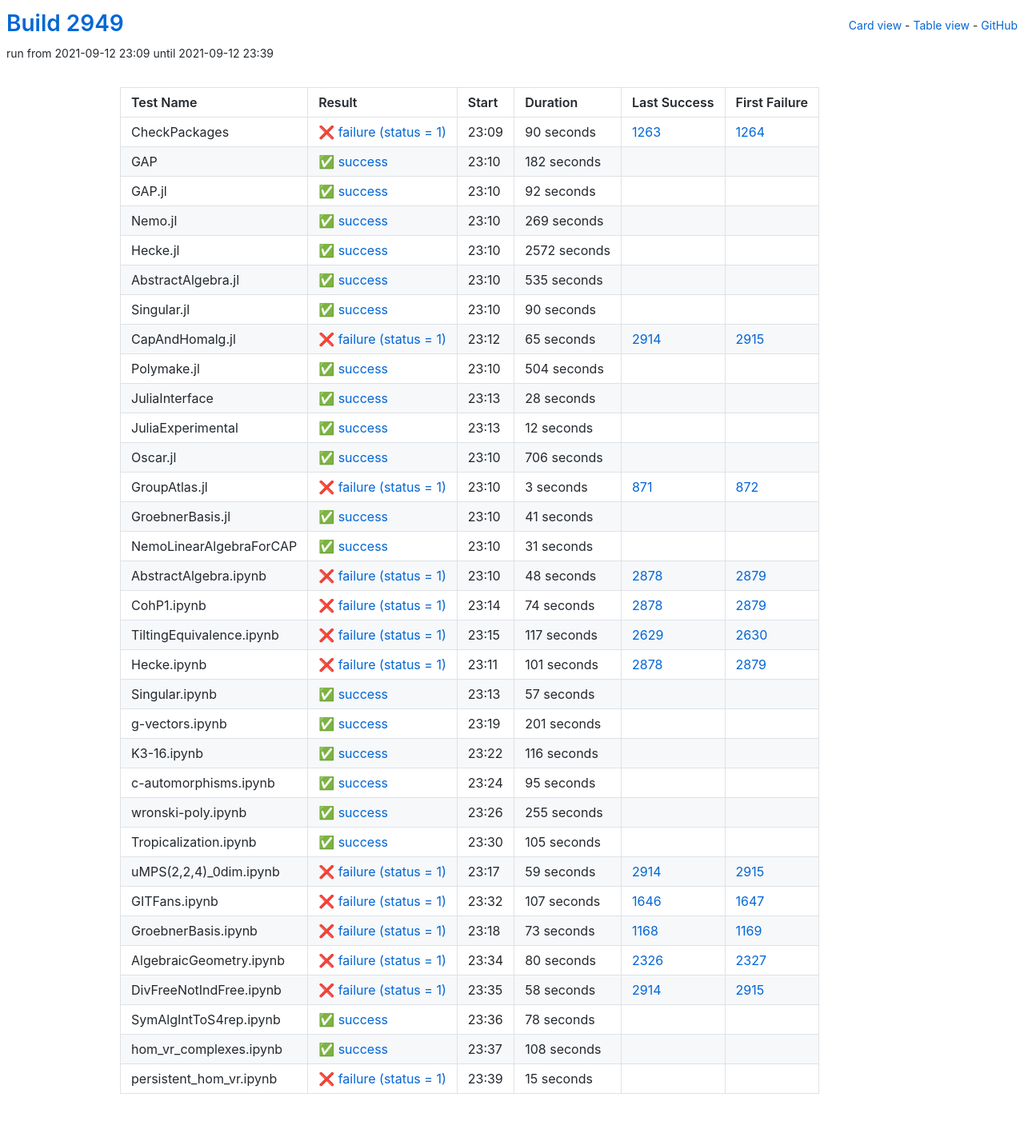
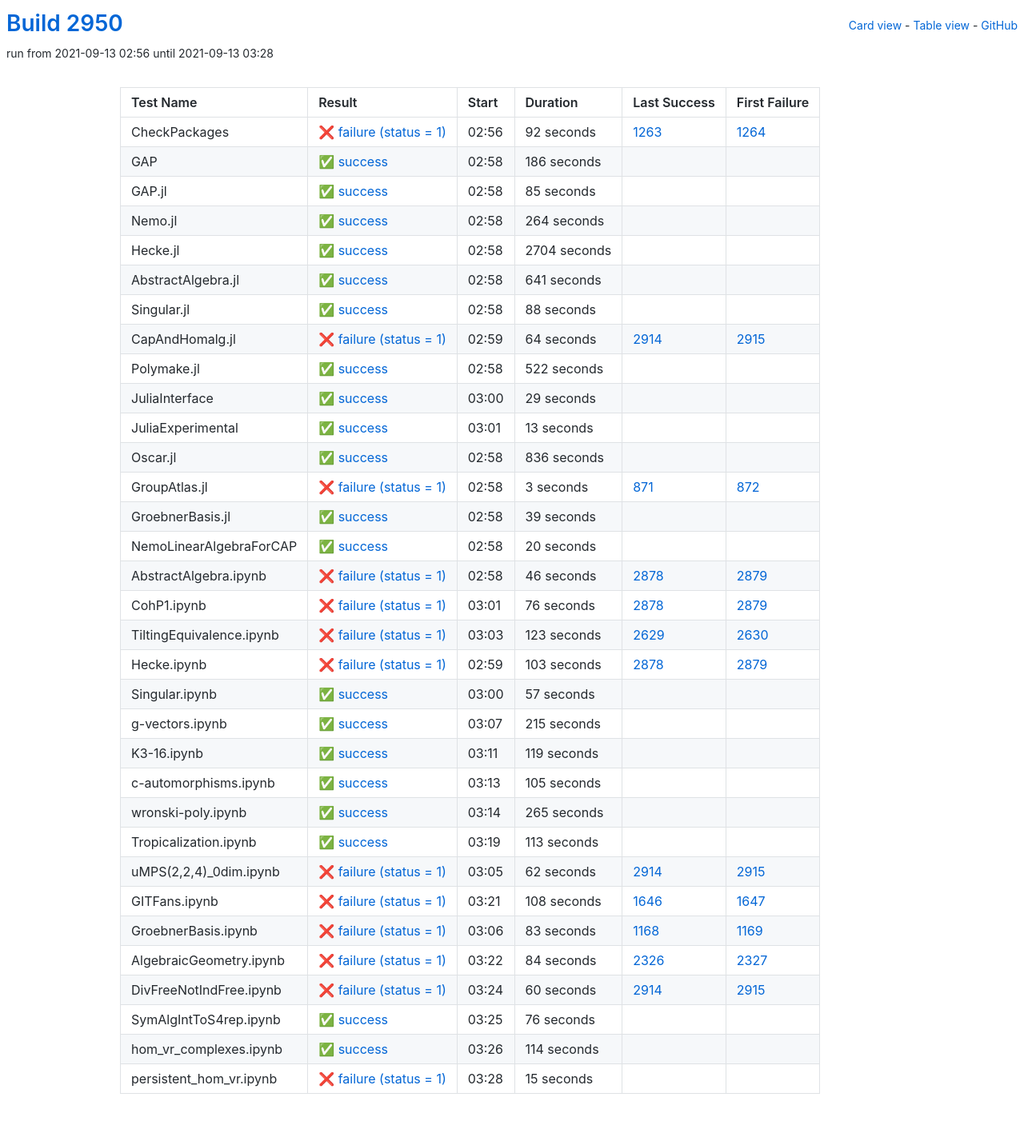
Before and after one commit to oscar-system/oscar-ci-status-stable, a Jekyll site: the page built from table.html, in a window 1280 px wide. Shown: the whole page at 80% size. Built offline with Jekyll 4.4.1, drawn with Linux system fonts in a browser that asks for light colours.

Commit message:
Build #2950

```diff
--- a/_data/ci.yml
+++ b/_data/ci.yml
@@ -1,6 +1,6 @@
 ---
-build: 2949
-build_url: https://oscarci.mathematik.uni-kl.de/job/oscar-stable/2949/
+build: 2950
+build_url: https://oscarci.mathematik.uni-kl.de/job/oscar-stable/2950/
 job: oscar-stable
 organization: oscar-system
 repo: oscar-ci-status-stable
@@ -8,152 +8,152 @@ repourl: https://github.com/oscar-system/oscar-ci-status-stable
 tests:
 - name: CheckPackages
   id: checkpackages
-  log: https://oscarci.mathematik.uni-kl.de/job/oscar-stable/2949/artifact/logs/build-2949/CheckPackages.log
-  start: 2021-09-12 23:09
+  log: https://oscarci.mathematik.uni-kl.de/job/oscar-stable/2950/artifact/logs/build-2950/CheckPackages.log
+  start: 2021-09-13 02:56
   success: false
   exitcode: 1
   status: failure
-  duration: 90
+  duration: 92
   last_success: 1263
   last_success_url: https://oscarci.mathematik.uni-kl.de/job/oscar-stable/1263/
   first_failure: 1264
   first_failure_url: https://oscarci.mathematik.uni-kl.de/job/oscar-stable/1264/
 - name: GAP
   id: gap
-  log: https://oscarci.mathematik.uni-kl.de/job/oscar-stable/2949/artifact/logs/build-2949/GAP.log
-  start: 2021-09-12 23:10
+  log: https://oscarci.mathematik.uni-kl.de/job/oscar-stable/2950/artifact/logs/build-2950/GAP.log
+  start: 2021-09-13 02:58
   success: true
   exitcode: 0
   status: success
-  duration: 182
+  duration: 186
   last_success: false
   last_success_url:
   first_failure: false
   first_failure_url:
 - name: GAP.jl
   id: gap-jl
-  log: https://oscarci.mathematik.uni-kl.de/job/oscar-stable/2949/artifact/logs/build-2949/GAP.jl.log
-  start: 2021-09-12 23:10
+  log: https://oscarci.mathematik.uni-kl.de/job/oscar-stable/2950/artifact/logs/build-2950/GAP.jl.log
+  start: 2021-09-13 02:58
   success: true
   exitcode: 0
   status: success
-  duration: 92
+  duration: 85
   last_success: false
   last_success_url:
   first_failure: false
   first_failure_url:
 - name: Nemo.jl
   id: nemo-jl
-  log: https://oscarci.mathematik.uni-kl.de/job/oscar-stable/2949/artifact/logs/build-2949/Nemo.jl.log
-  start: 2021-09-12 23:10
+  log: https://oscarci.mathematik.uni-kl.de/job/oscar-stable/2950/artifact/logs/build-2950/Nemo.jl.log
+  start: 2021-09-13 02:58
   success: true
   exitcode: 0
   status: success
-  duration: 269
+  duration: 264
   last_success: false
   last_success_url:
   first_failure: false
   first_failure_url:
 - name: Hecke.jl
   id: hecke-jl
-  log: https://oscarci.mathematik.uni-kl.de/job/oscar-stable/2949/artifact/logs/build-2949/Hecke.jl.log
-  start: 2021-09-12 23:10
+  log: https://oscarci.mathematik.uni-kl.de/job/oscar-stable/2950/artifact/logs/build-2950/Hecke.jl.log
+  start: 2021-09-13 02:58
   success: true
   exitcode: 0
   status: success
-  duration: 2572
+  duration: 2704
   last_success: false
   last_success_url:
   first_failure: false
   first_failure_url:
 - name: AbstractAlgebra.jl
   id: abstractalgebra-jl
-  log: https://oscarci.mathematik.uni-kl.de/job/oscar-stable/2949/artifact/logs/build-2949/AbstractAlgebra.jl.log
-  start: 2021-09-12 23:10
+  log: https://oscarci.mathematik.uni-kl.de/job/oscar-stable/2950/artifact/logs/build-2950/AbstractAlgebra.jl.log
+  start: 2021-09-13 02:58
   success: true
   exitcode: 0
   status: success
-  duration: 535
+  duration: 641
   last_success: false
   last_success_url:
   first_failure: false
   first_failure_url:
 - name: Singular.jl
   id: singular-jl
-  log: https://oscarci.mathematik.uni-kl.de/job/oscar-stable/2949/artifact/logs/build-2949/Singular.jl.log
-  start: 2021-09-12 23:10
+  log: https://oscarci.mathematik.uni-kl.de/job/oscar-stable/2950/artifact/logs/build-2950/Singular.jl.log
+  start: 2021-09-13 02:58
   success: true
   exitcode: 0
   status: success
-  duration: 90
+  duration: 88
   last_success: false
   last_success_url:
   first_failure: false
   first_failure_url:
 - name: CapAndHomalg.jl
   id: capandhomalg-jl
-  log: https://oscarci.mathematik.uni-kl.de/job/oscar-stable/2949/artifact/logs/build-2949/CapAndHomalg.jl.log
-  start: 2021-09-12 23:12
+  log: https://oscarci.mathematik.uni-kl.de/job/oscar-stable/2950/artifact/logs/build-2950/CapAndHomalg.jl.log
+  start: 2021-09-13 02:59
   success: false
   exitcode: 1
   status: failure
-  duration: 65
+  duration: 64
   last_success: 2914
   last_success_url: https://oscarci.mathematik.uni-kl.de/job/oscar-stable/2914/
   first_failure: 2915
   first_failure_url: https://oscarci.mathematik.uni-kl.de/job/oscar-stable/2915/
 - name: Polymake.jl
   id: polymake-jl
-  log: https://oscarci.mathematik.uni-kl.de/job/oscar-stable/2949/artifact/logs/build-2949/Polymake.jl.log
-  start: 2021-09-12 23:10
+  log: https://oscarci.mathematik.uni-kl.de/job/oscar-stable/2950/artifact/logs/build-2950/Polymake.jl.log
+  start: 2021-09-13 02:58
   success: true
   exitcode: 0
   status: success
-  duration: 504
+  duration: 522
   last_success: false
   last_success_url:
   first_failure: false
   first_failure_url:
 - name: JuliaInterface
   id: juliainterface
-  log: https://oscarci.mathematik.uni-kl.de/job/oscar-stable/2949/artifact/logs/build-2949/JuliaInterface.log
-  start: 2021-09-12 23:13
+  log: https://oscarci.mathematik.uni-kl.de/job/oscar-stable/2950/artifact/logs/build-2950/JuliaInterface.log
+  start: 2021-09-13 03:00
   success: true
   exitcode: 0
   status: success
-  duration: 28
+  duration: 29
   last_success: false
   last_success_url:
   first_failure: false
   first_failure_url:
 - name: JuliaExperimental
   id: juliaexperimental
-  log: https://oscarci.mathematik.uni-kl.de/job/oscar-stable/2949/artifact/logs/build-2949/JuliaExperimental.log
-  start: 2021-09-12 23:13
+  log: https://oscarci.mathematik.uni-kl.de/job/oscar-stable/2950/artifact/logs/build-2950/JuliaExperimental.log
+  start: 2021-09-13 03:01
   success: true
   exitcode: 0
   status: success
-  duration: 12
+  duration: 13
   last_success: false
   last_success_url:
   first_failure: false
   first_failure_url:
 - name: Oscar.jl
   id: oscar-jl
-  log: https://oscarci.mathematik.uni-kl.de/job/oscar-stable/2949/artifact/logs/build-2949/Oscar.jl.log
-  start: 2021-09-12 23:10
+  log: https://oscarci.mathematik.uni-kl.de/job/oscar-stable/2950/artifact/logs/build-2950/Oscar.jl.log
+  start: 2021-09-13 02:58
   success: true
   exitcode: 0
   status: success
-  duration: 706
+  duration: 836
   last_success: false
   last_success_url:
   first_failure: false
   first_failure_url:
 - name: GroupAtlas.jl
   id: groupatlas-jl
-  log: https://oscarci.mathematik.uni-kl.de/job/oscar-stable/2949/artifact/logs/build-2949/GroupAtlas.jl.log
-  start: 2021-09-12 23:10
+  log: https://oscarci.mathematik.uni-kl.de/job/oscar-stable/2950/artifact/logs/build-2950/GroupAtlas.jl.log
+  start: 2021-09-13 02:58
   success: false
   exitcode: 1
   status: failure
@@ -164,80 +164,80 @@ tests:
   first_failure_url: https://oscarci.mathematik.uni-kl.de/job/oscar-stable/872/
 - name: GroebnerBasis.jl
   id: groebnerbasis-jl
-  log: https://oscarci.mathematik.uni-kl.de/job/oscar-stable/2949/artifact/logs/build-2949/GroebnerBasis.jl.log
-  start: 2021-09-12 23:10
+  log: https://oscarci.mathematik.uni-kl.de/job/oscar-stable/2950/artifact/logs/build-2950/GroebnerBasis.jl.log
+  start: 2021-09-13 02:58
   success: true
   exitcode: 0
   status: success
-  duration: 41
+  duration: 39
   last_success: false
   last_success_url:
   first_failure: false
   first_failure_url:
 - name: NemoLinearAlgebraForCAP
   id: nemolinearalgebraforcap
-  log: https://oscarci.mathematik.uni-kl.de/job/oscar-stable/2949/artifact/logs/build-2949/NemoLinearAlgebraForCAP.log
-  start: 2021-09-12 23:10
+  log: https://oscarci.mathematik.uni-kl.de/job/oscar-stable/2950/artifact/logs/build-2950/NemoLinearAlgebraForCAP.log
+  start: 2021-09-13 02:58
   success: true
   exitcode: 0
   status: success
-  duration: 31
+  duration: 20
   last_success: false
   last_success_url:
   first_failure: false
   first_failure_url:
 - name: AbstractAlgebra.ipynb
   id: abstractalgebra-ipynb
-  log: https://oscarci.mathematik.uni-kl.de/job/oscar-stable/2949/artifact/logs/build-2949/AbstractAlgebra.ipynb.log
-  start: 2021-09-12 23:10
+  log: https://oscarci.mathematik.uni-kl.de/job/oscar-stable/2950/artifact/logs/build-2950/AbstractAlgebra.ipynb.log
+  start: 2021-09-13 02:58
   success: false
   exitcode: 1
   status: failure
-  duration: 48
+  duration: 46
   last_success: 2878
   last_success_url: https://oscarci.mathematik.uni-kl.de/job/oscar-stable/2878/
   first_failure: 2879
   first_failure_url: https://oscarci.mathematik.uni-kl.de/job/oscar-stable/2879/
 - name: CohP1.ipynb
   id: cohp1-ipynb
-  log: https://oscarci.mathematik.uni-kl.de/job/oscar-stable/2949/artifact/logs/build-2949/CohP1.ipynb.log
-  start: 2021-09-12 23:14
+  log: https://oscarci.mathematik.uni-kl.de/job/oscar-stable/2950/artifact/logs/build-2950/CohP1.ipynb.log
+  start: 2021-09-13 03:01
   success: false
   exitcode: 1
   status: failure
-  duration: 74
+  duration: 76
   last_success: 2878
   last_success_url: https://oscarci.mathematik.uni-kl.de/job/oscar-stable/2878/
   first_failure: 2879
   first_failure_url: https://oscarci.mathematik.uni-kl.de/job/oscar-stable/2879/
 - name: TiltingEquivalence.ipynb
   id: tiltingequivalence-ipynb
-  log: https://oscarci.mathematik.uni-kl.de/job/oscar-stable/2949/artifact/logs/build-2949/TiltingEquivalence.ipynb.log
-  start: 2021-09-12 23:15
+  log: https://oscarci.mathematik.uni-kl.de/job/oscar-stable/2950/artifact/logs/build-2950/TiltingEquivalence.ipynb.log
+  start: 2021-09-13 03:03
   success: false
   exitcode: 1
   status: failure
-  duration: 117
+  duration: 123
   last_success: 2629
   last_success_url: https://oscarci.mathematik.uni-kl.de/job/oscar-stable/2629/
   first_failure: 2630
   first_failure_url: https://oscarci.mathematik.uni-kl.de/job/oscar-stable/2630/
 - name: Hecke.ipynb
   id: hecke-ipynb
-  log: https://oscarci.mathematik.uni-kl.de/job/oscar-stable/2949/artifact/logs/build-2949/Hecke.ipynb.log
-  start: 2021-09-12 23:11
+  log: https://oscarci.mathematik.uni-kl.de/job/oscar-stable/2950/artifact/logs/build-2950/Hecke.ipynb.log
+  start: 2021-09-13 02:59
   success: false
   exitcode: 1
   status: failure
-  duration: 101
+  duration: 103
   last_success: 2878
   last_success_url: https://oscarci.mathematik.uni-kl.de/job/oscar-stable/2878/
   first_failure: 2879
   first_failure_url: https://oscarci.mathematik.uni-kl.de/job/oscar-stable/2879/
 - name: Singular.ipynb
   id: singular-ipynb
-  log: https://oscarci.mathematik.uni-kl.de/job/oscar-stable/2949/artifact/logs/build-2949/Singular.ipynb.log
-  start: 2021-09-12 23:13
+  log: https://oscarci.mathematik.uni-kl.de/job/oscar-stable/2950/artifact/logs/build-2950/Singular.ipynb.log
+  start: 2021-09-13 03:00
   success: true
   exitcode: 0
   status: success
@@ -248,56 +248,32 @@ tests:
   first_failure_url:
 - name: g-vectors.ipynb
   id: g-vectors-ipynb
-  log: https://oscarci.mathematik.uni-kl.de/job/oscar-stable/2949/artifact/logs/build-2949/g-vectors.ipynb.log
-  start: 2021-09-12 23:19
+  log: https://oscarci.mathematik.uni-kl.de/job/oscar-stable/2950/artifact/logs/build-2950/g-vectors.ipynb.log
+  start: 2021-09-13 03:07
   success: true
   exitcode: 0
   status: success
-  duration: 201
+  duration: 215
   last_success: false
   last_success_url:
   first_failure: false
   first_failure_url:
 - name: K3-16.ipynb
   id: k3-16-ipynb
-  log: https://oscarci.mathematik.uni-kl.de/job/oscar-stable/2949/artifact/logs/build-2949/K3-16.ipynb.log
-  start: 2021-09-12 23:22
+  log: https://oscarci.mathematik.uni-kl.de/job/oscar-stable/2950/artifact/logs/build-2950/K3-16.ipynb.log
+  start: 2021-09-13 03:11
   success: true
   exitcode: 0
   status: success
-  duration: 116
+  duration: 119
   last_success: false
   last_success_url:
   first_failure: false
   first_failure_url:
 - name: c-automorphisms.ipynb
   id: c-automorphisms-ipynb
-  log: https://oscarci.mathematik.uni-kl.de/job/oscar-stable/2949/artifact/logs/build-2949/c-automorphisms.ipynb.log
-  start: 2021-09-12 23:24
-  success: true
-  exitcode: 0
-  status: success
-  duration: 95
-  last_success: false
-  last_success_url:
-  first_failure: false
-  first_failure_url:
-- name: wronski-poly.ipynb
-  id: wronski-poly-ipynb
-  log: https://oscarci.mathematik.uni-kl.de/job/oscar-stable/2949/artifact/logs/build-2949/wronski-poly.ipynb.log
-  start: 2021-09-12 23:26
-  success: true
-  exitcode: 0
-  status: success
-  duration: 255
-  last_success: false
-  last_success_url:
-  first_failure: false
-  first_failure_url:
-- name: Tropicalization.ipynb
-  id: tropicalization-ipynb
-  log: https://oscarci.mathematik.uni-kl.de/job/oscar-stable/2949/artifact/logs/build-2949/Tropicalization.ipynb.log
-  start: 2021-09-12 23:30
+  log: https://oscarci.mathematik.uni-kl.de/job/oscar-stable/2950/artifact/logs/build-2950/c-automorphisms.ipynb.log
+  start: 2021-09-13 03:13
   success: true
   exitcode: 0
   status: success
@@ -306,94 +282,118 @@ tests:
   last_success_url:
   first_failure: false
   first_failure_url:
+- name: wronski-poly.ipynb
+  id: wronski-poly-ipynb
+  log: https://oscarci.mathematik.uni-kl.de/job/oscar-stable/2950/artifact/logs/build-2950/wronski-poly.ipynb.log
+  start: 2021-09-13 03:14
+  success: true
+  exitcode: 0
+  status: success
+  duration: 265
+  last_success: false
+  last_success_url:
+  first_failure: false
+  first_failure_url:
+- name: Tropicalization.ipynb
+  id: tropicalization-ipynb
+  log: https://oscarci.mathematik.uni-kl.de/job/oscar-stable/2950/artifact/logs/build-2950/Tropicalization.ipynb.log
+  start: 2021-09-13 03:19
+  success: true
+  exitcode: 0
+  status: success
+  duration: 113
+  last_success: false
+  last_success_url:
+  first_failure: false
+  first_failure_url:
 - name: uMPS(2,2,4)_0dim.ipynb
   id: umps-2-2-4-0dim-ipynb
-  log: https://oscarci.mathematik.uni-kl.de/job/oscar-stable/2949/artifact/logs/build-2949/uMPS-2-2-4-_0dim.ipynb.log
-  start: 2021-09-12 23:17
+  log: https://oscarci.mathematik.uni-kl.de/job/oscar-stable/2950/artifact/logs/build-2950/uMPS-2-2-4-_0dim.ipynb.log
+  start: 2021-09-13 03:05
   success: false
   exitcode: 1
   status: failure
-  duration: 59
+  duration: 62
   last_success: 2914
   last_success_url: https://oscarci.mathematik.uni-kl.de/job/oscar-stable/2914/
   first_failure: 2915
   first_failure_url: https://oscarci.mathematik.uni-kl.de/job/oscar-stable/2915/
 - name: GITFans.ipynb
   id: gitfans-ipynb
-  log: https://oscarci.mathematik.uni-kl.de/job/oscar-stable/2949/artifact/logs/build-2949/GITFans.ipynb.log
-  start: 2021-09-12 23:32
+  log: https://oscarci.mathematik.uni-kl.de/job/oscar-stable/2950/artifact/logs/build-2950/GITFans.ipynb.log
+  start: 2021-09-13 03:21
   success: false
   exitcode: 1
   status: failure
-  duration: 107
+  duration: 108
   last_success: 1646
   last_success_url: https://oscarci.mathematik.uni-kl.de/job/oscar-stable/1646/
   first_failure: 1647
   first_failure_url: https://oscarci.mathematik.uni-kl.de/job/oscar-stable/1647/
 - name: GroebnerBasis.ipynb
   id: groebnerbasis-ipynb
-  log: https://oscarci.mathematik.uni-kl.de/job/oscar-stable/2949/artifact/logs/build-2949/GroebnerBasis.ipynb.log
-  start: 2021-09-12 23:18
+  log: https://oscarci.mathematik.uni-kl.de/job/oscar-stable/2950/artifact/logs/build-2950/GroebnerBasis.ipynb.log
+  start: 2021-09-13 03:06
   success: false
   exitcode: 1
   status: failure
-  duration: 73
+  duration: 83
   last_success: 1168
   last_success_url: https://oscarci.mathematik.uni-kl.de/job/oscar-stable/1168/
   first_failure: 1169
   first_failure_url: https://oscarci.mathematik.uni-kl.de/job/oscar-stable/1169/
 - name: AlgebraicGeometry.ipynb
   id: algebraicgeometry-ipynb
-  log: https://oscarci.mathematik.uni-kl.de/job/oscar-stable/2949/artifact/logs/build-2949/AlgebraicGeometry.ipynb.log
-  start: 2021-09-12 23:34
+  log: https://oscarci.mathematik.uni-kl.de/job/oscar-stable/2950/artifact/logs/build-2950/AlgebraicGeometry.ipynb.log
+  start: 2021-09-13 03:22
   success: false
   exitcode: 1
   status: failure
-  duration: 80
+  duration: 84
   last_success: 2326
   last_success_url: https://oscarci.mathematik.uni-kl.de/job/oscar-stable/2326/
   first_failure: 2327
   first_failure_url: https://oscarci.mathematik.uni-kl.de/job/oscar-stable/2327/
 - name: DivFreeNotIndFree.ipynb
   id: divfreenotindfree-ipynb
-  log: https://oscarci.mathematik.uni-kl.de/job/oscar-stable/2949/artifact/logs/build-2949/DivFreeNotIndFree.ipynb.log
-  start: 2021-09-12 23:35
+  log: https://oscarci.mathematik.uni-kl.de/job/oscar-stable/2950/artifact/logs/build-2950/DivFreeNotIndFree.ipynb.log
+  start: 2021-09-13 03:24
   success: false
   exitcode: 1
   status: failure
-  duration: 58
+  duration: 60
   last_success: 2914
   last_success_url: https://oscarci.mathematik.uni-kl.de/job/oscar-stable/2914/
   first_failure: 2915
   first_failure_url: https://oscarci.mathematik.uni-kl.de/job/oscar-stable/2915/
 - name: SymAlgIntToS4rep.ipynb
   id: symalginttos4rep-ipynb
-  log: https://oscarci.mathematik.uni-kl.de/job/oscar-stable/2949/artifact/logs/build-2949/SymAlgIntToS4rep.ipynb.log
-  start: 2021-09-12 23:36
+  log: https://oscarci.mathematik.uni-kl.de/job/oscar-stable/2950/artifact/logs/build-2950/SymAlgIntToS4rep.ipynb.log
+  start: 2021-09-13 03:25
   success: true
   exitcode: 0
   status: success
-  duration: 78
+  duration: 76
   last_success: false
   last_success_url:
   first_failure: false
   first_failure_url:
 - name: hom_vr_complexes.ipynb
   id: hom-vr-complexes-ipynb
-  log: https://oscarci.mathematik.uni-kl.de/job/oscar-stable/2949/artifact/logs/build-2949/hom_vr_complexes.ipynb.log
-  start: 2021-09-12 23:37
+  log: https://oscarci.mathematik.uni-kl.de/job/oscar-stable/2950/artifact/logs/build-2950/hom_vr_complexes.ipynb.log
+  start: 2021-09-13 03:26
   success: true
   exitcode: 0
   status: success
-  duration: 108
+  duration: 114
   last_success: false
   last_success_url:
   first_failure: false
   first_failure_url:
 - name: persistent_hom_vr.ipynb
   id: persistent-hom-vr-ipynb
-  log: https://oscarci.mathematik.uni-kl.de/job/oscar-stable/2949/artifact/logs/build-2949/persistent_hom_vr.ipynb.log
-  start: 2021-09-12 23:39
+  log: https://oscarci.mathematik.uni-kl.de/job/oscar-stable/2950/artifact/logs/build-2950/persistent_hom_vr.ipynb.log
+  start: 2021-09-13 03:28
   success: false
   exitcode: 1
   status: failure
```
Also changed, not shown: README.md.
